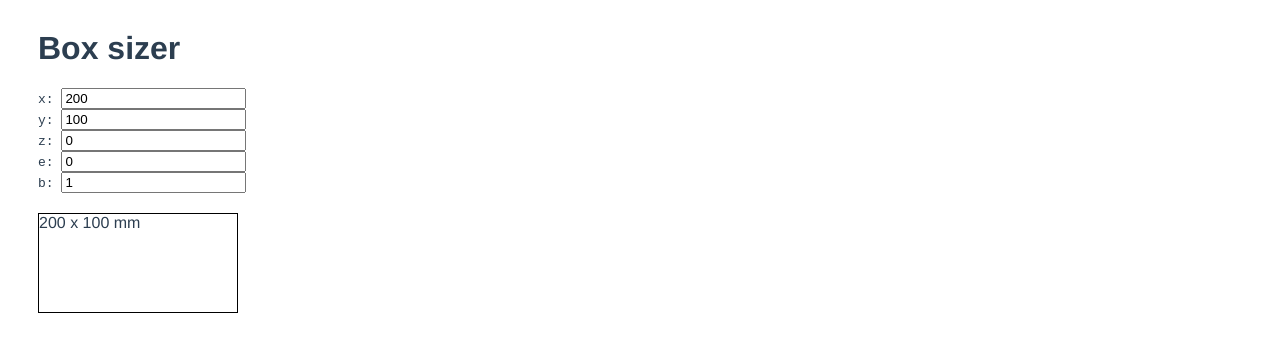
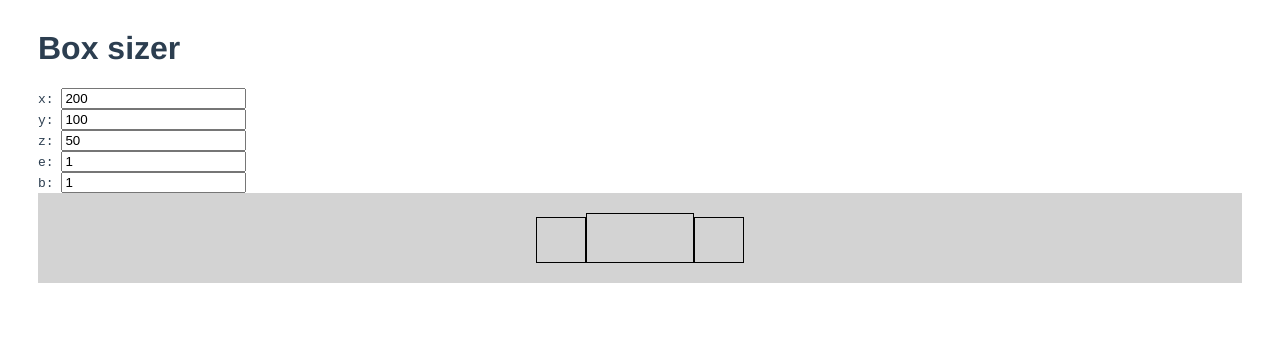
Before and after one commit to j4kim/box-sizer, a Vue app: page / in a window 1280 px wide. Shown: the top 352 px of the page. Built offline with nearby package versions, Linux system fonts and the light colour scheme.

Commit message:
config based rectangles

```diff
--- a/src/App.vue
+++ b/src/App.vue
@@ -23,26 +23,34 @@
       <input type="number" name="b" v-model="b">
     </div>
 
-    <div style="margin-top:20px">
-      <div :style="{
-        width: `${x}px`,
-        height: `${y}px`,
-        border: `${b}px solid black`
-      }">
-        {{ x }} x {{ y }} mm
-      </div>
-    </div>
+    <main :style="{
+      padding: '20px',
+      backgroundColor: 'lightgray'
+    }">
+      <side
+        v-for="side in config.sides"
+        :key="side.name"
+        v-bind="$data"
+        :side="side"
+      />
+    </main>
   </div>
 </template>
 
 <script>
+import config from './config'
+import Side from './Side'
+
 export default {
+  components: { Side },
+
   data: () => ({
     x: 200,
     y: 100,
-    z: 0,
-    e: 0,
-    b: 1
+    z: 50,
+    e: 1,
+    b: 1,
+    config
   })
 }
 </script>
@@ -51,6 +59,7 @@ export default {
 * {
   box-sizing: border-box;
 }
+
 #app {
   font-family: Avenir, Helvetica, Arial, sans-serif;
   -webkit-font-smoothing: antialiased;
--- /dev/null
+++ b/src/Rectangle.vue
@@ -0,0 +1,27 @@
+<template>
+  <div
+    :style="{
+      width: `${width}px`,
+      height: `${height}px`,
+      border: `1px solid black`,
+      flexShrink: 0
+    }"
+  />
+</template>
+
+<script>
+export default {
+  props: {
+    rect: Object
+  },
+
+  computed: {
+    width() {
+      return this.rect.w(this.$attrs)
+    },
+    height() {
+      return this.rect.h(this.$attrs)
+    }
+  }
+}
+</script>
--- /dev/null
+++ b/src/Side.vue
@@ -0,0 +1,38 @@
+<template>
+  <div class="side" :style="style">
+    <rectangle
+      v-for="(rect, i) in side.rectangles"
+      :key="i"
+      v-bind="$props"
+      :rect="rect"
+    />
+  </div>
+</template>
+
+<script>
+import Rectangle from './Rectangle'
+
+export default {
+  components: { Rectangle },
+
+  props: {
+    x: [Number, String],
+    y: [Number, String],
+    z: [Number, String],
+    e: [Number, String],
+    b: [Number, String],
+    side: Object
+  },
+
+  computed: {
+    style() {
+      return {
+        display: 'flex',
+        justifyContent: 'center',
+        alignItems: 'center',
+        ...this.side.style
+      }
+    }
+  }
+}
+</script>
--- /dev/null
+++ b/src/config.js
@@ -0,0 +1,24 @@
+export default {
+  sides: [
+    {
+      name: 'A',
+      rectangles: [
+        {
+          w: ({y}) => y / 2,
+          h: ({z,e}) => z - 4 * e
+        },
+        {
+          w: ({y,e}) => y + 8 * e,
+          h: ({z}) => z
+        },
+        {
+          w: ({y}) => y / 2,
+          h: ({z,e}) => z - 4 * e
+        }
+      ],
+      style: {
+        alignItems: 'flex-end'
+      }
+    }
+  ]
+}
```
